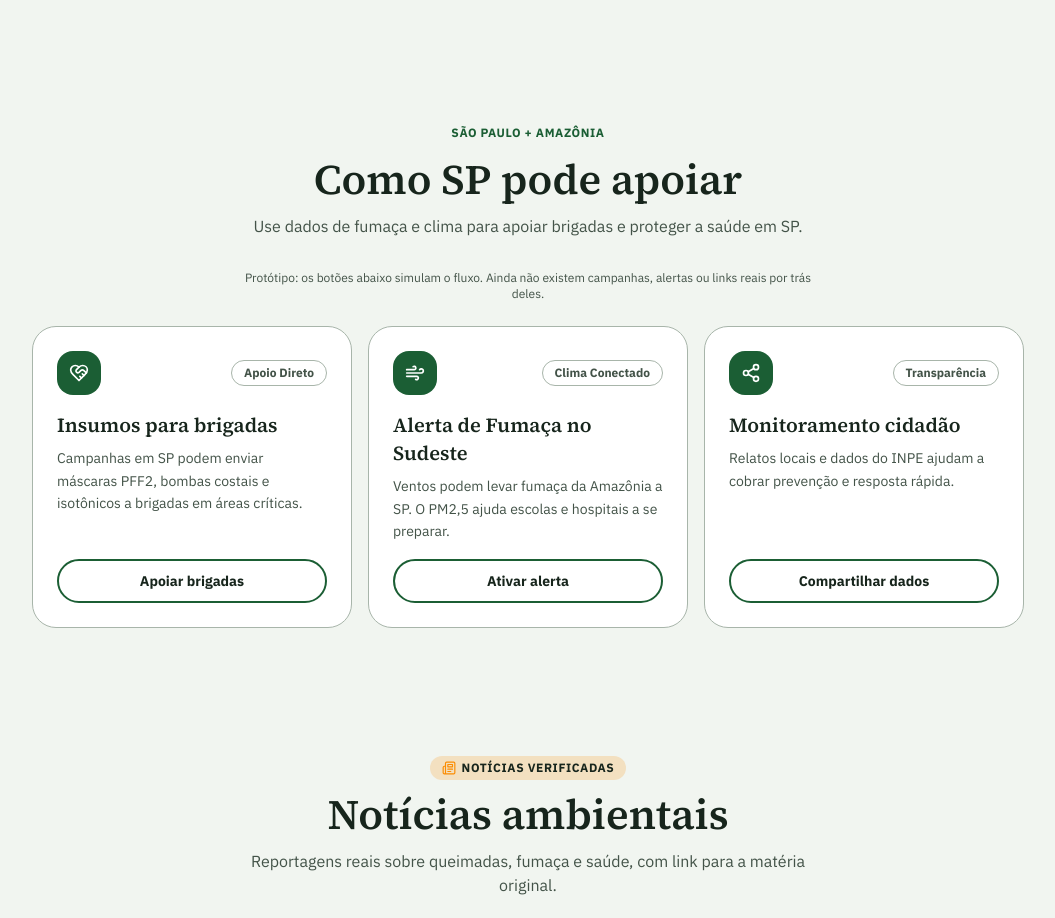
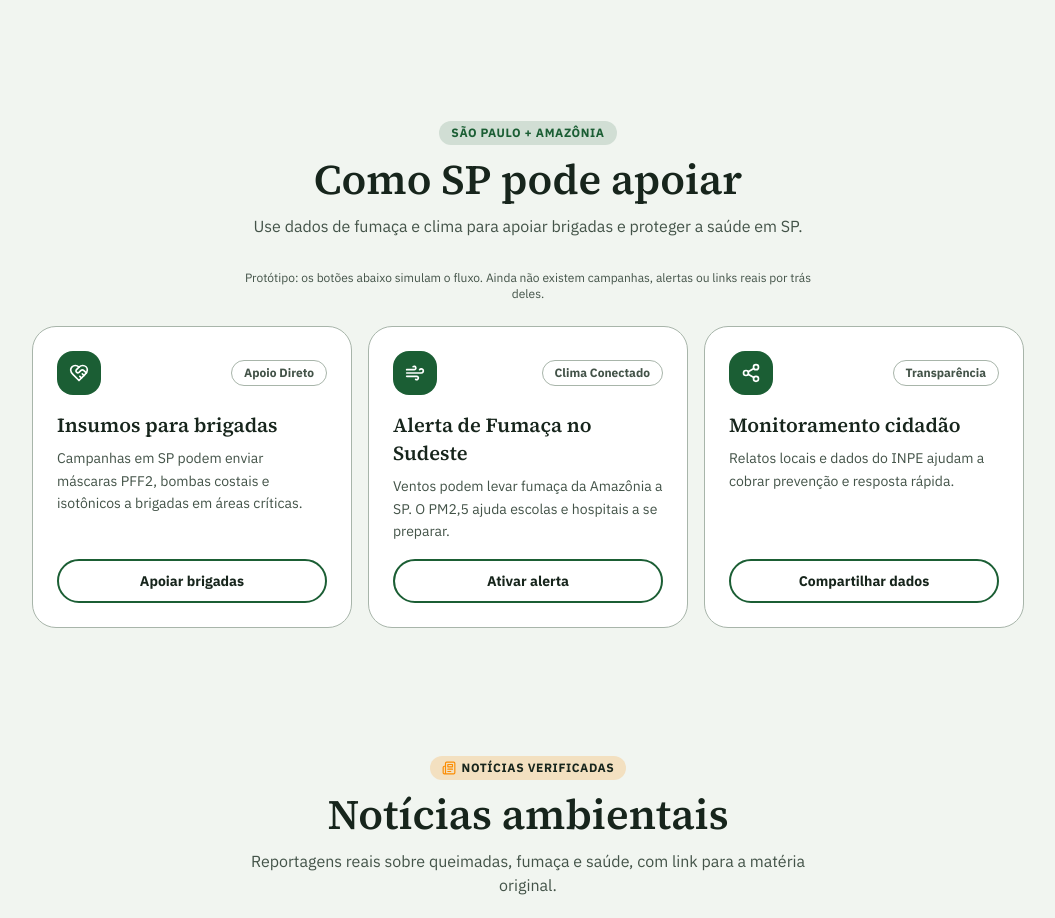
Before and after one commit to andregonzalesbento-lgtm/GS_SUMAUMA_TaskFlow, a React (Vite) app: page / in a window 1280 px wide. Shown: the part 2620-3538 px from the top of the page, without its empty margins (112-1167 px from the left). Built offline with nearby package versions, Linux system fonts and the light colour scheme; no server answers.

Commit message:
fix: aplica fundo verde claro ao selo e ao cartão de São Paulo
Co-Authored-By: Claude Opus 5.5 <noreply@anthropic.com>

```diff
--- a/src/components/SaoPauloHelp.jsx
+++ b/src/components/SaoPauloHelp.jsx
@@ -31,7 +31,7 @@ export default function SaoPauloHelp({ onNotify }) {
   return (
     <section id="sp-ajuda" className="py-16 px-4 max-w-5xl mx-auto">
       <div className="text-center max-w-2xl mx-auto mb-8">
-        <span className="inline-block text-xs font-bold uppercase tracking-wider px-3 py-1 rounded-full bg-[color:var(--natureza)]/15 text-[var(--natureza-texto)] mb-2">
+        <span className="inline-block text-xs font-bold uppercase tracking-wider px-3 py-1 rounded-full bg-[color-mix(in_srgb,var(--natureza)_15%,var(--bg))] text-[var(--natureza-texto)] mb-2">
           São Paulo + Amazônia
         </span>
         <h2 className="font-serif font-semibold text-[clamp(28px,4.2vw,42px)] leading-tight mb-2">
@@ -56,7 +56,7 @@ export default function SaoPauloHelp({ onNotify }) {
               key={item.id}
               className={`rounded-3xl border p-6 flex flex-col justify-between transition-all ${
                 active
-                  ? 'border-[var(--natureza)] bg-[color:var(--natureza)]/10 shadow-md'
+                  ? 'border-[var(--natureza)] bg-[color-mix(in_srgb,var(--natureza)_10%,var(--bg))] shadow-md'
                   : 'border-[var(--ln)] bg-[var(--sf)]'
               }`}
             >
@@ -87,7 +87,7 @@ export default function SaoPauloHelp({ onNotify }) {
                   className={`w-full rounded-full py-2.5 px-4 text-sm font-bold transition cursor-pointer ${
                     active
                       ? 'bg-[var(--natureza)] text-white'
-                      : 'border-2 border-[var(--natureza)] text-[var(--ink)] hover:bg-[color:var(--natureza)]/10'
+                      : 'border-2 border-[var(--natureza)] text-[var(--ink)] hover:bg-[color-mix(in_srgb,var(--natureza)_10%,var(--bg))]'
                   }`}
                 >
                   {active ? 'Ativada ✓' : item.cta}
```
Also changed, not shown: 1 other file (tests, documents, lock files or other folders).
